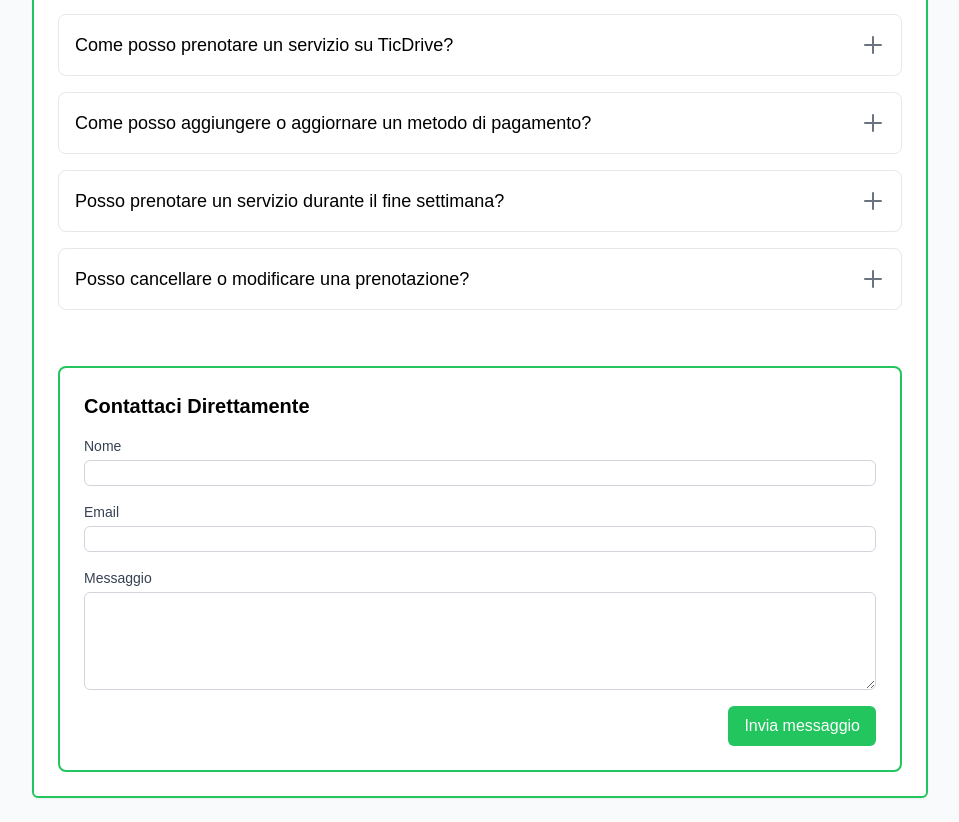
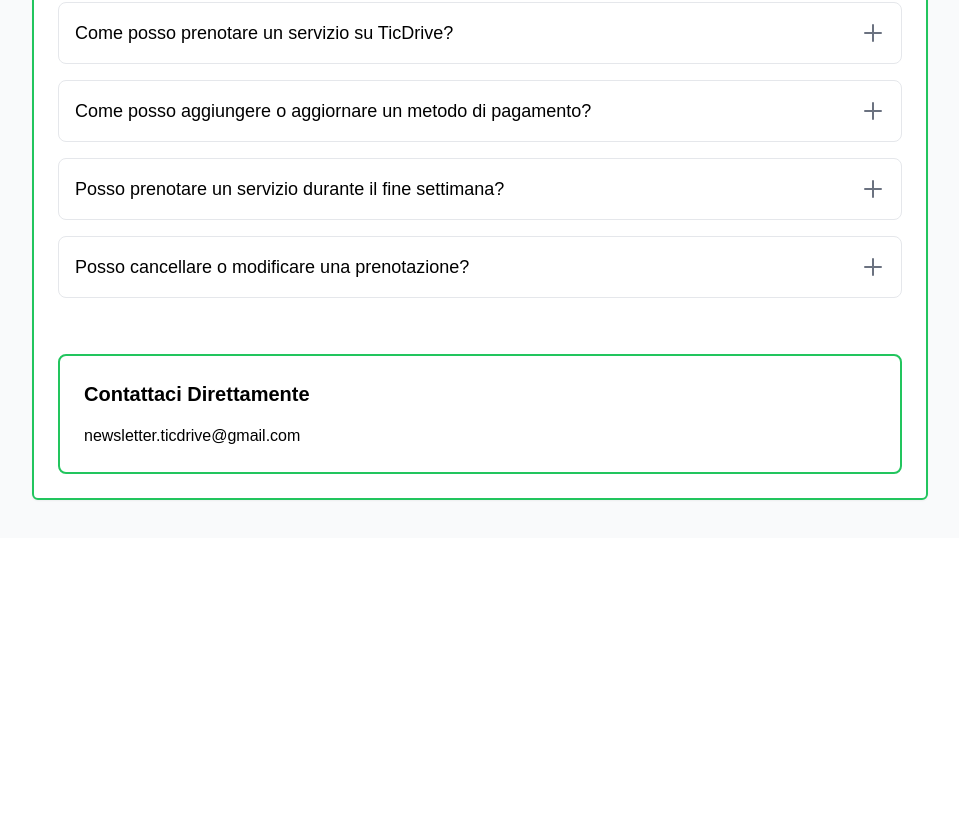
Before and after one commit to AlbyCosmy99/ticdrive-workshops-website-nuxt, a Nuxt app: page /Support in a window 1280 px wide. Shown: the part 262-1084 px from the top of the page, without its empty margins (160-1119 px from the left). After the commit the page ends 800 px from the top, so only its background shows below. Built offline with nearby package versions, Linux system fonts and the light colour scheme; a web font is replaced by a local one.

Commit message:
feat: implement support

```diff
--- a/pages/Support.vue
+++ b/pages/Support.vue
@@ -4,7 +4,6 @@
             <div class="flex items-center justify-between mb-8">
                 <div>
                     <h1 class="text-2xl font-semibold">Domande Frequenti</h1>
-                    <p class="text-gray-600 mt-1">Come possiamo aiutarti?</p>
                 </div>
                 <div>
                     <img src="/svg/TicDriveLogo.svg" alt="TicDrive" class="h-12" />
@@ -36,7 +35,7 @@
                     </div>
 
                     <div class="space-y-4">
-                        <div v-for="(faq, index) in faqs" :key="index"
+                        <div v-for="(faq, index) in filteredFaqs" :key="index"
                             class="border rounded-lg p-4 cursor-pointer hover:border-gray-400"
                             @click="toggleFaq(index)">
                             <div class="flex justify-between items-center">
@@ -59,32 +58,7 @@
                 <div class="mt-8 pt-6">
                     <div class="border-2 border-green-500 rounded-lg p-6">
                         <h2 class="text-xl font-semibold mb-4">Contattaci Direttamente</h2>
-                        <form @submit.prevent="submitForm" class="space-y-4">
-                            <div>
-                                <label for="name" class="block text-sm font-medium text-gray-700">Nome</label>
-                                <input type="text" id="name" v-model="formData.name"
-                                    class="mt-1 block w-full rounded-md border border-gray-300 focus:ring-2 focus:ring-green-500">
-                            </div>
-
-                            <div>
-                                <label for="email" class="block text-sm font-medium text-gray-700">Email</label>
-                                <input type="email" id="email" v-model="formData.email"
-                                    class="mt-1 block w-full rounded-md border border-gray-300 focus:ring-2 focus:ring-green-500">
-                            </div>
-
-                            <div>
-                                <label for="message" class="block text-sm font-medium text-gray-700">Messaggio</label>
-                                <textarea id="message" v-model="formData.message" rows="4"
-                                    class="mt-1 block w-full rounded-md border border-gray-300 focus:ring-2 focus:ring-green-500"></textarea>
-                            </div>
-
-                            <div class="flex justify-end">
-                                <button type="submit"
-                                    class="px-4 py-2 bg-green-500 text-white rounded-md hover:bg-green-600 transition-colors">
-                                    Invia messaggio
-                                </button>
-                            </div>
-                        </form>
+                        <p>newsletter.ticdrive@gmail.com</p>
                     </div>
                 </div>
             </div>
@@ -93,7 +67,7 @@
 </template>
 
 <script lang="ts">
-import { defineComponent, ref } from 'vue'
+import { defineComponent, ref, computed } from 'vue'
 
 export default defineComponent({
     name: 'Support',
@@ -132,6 +106,13 @@
             faqs.value[index].isOpen = !faqs.value[index].isOpen
         }
 
+        const filteredFaqs = computed(() =>
+            faqs.value.filter(faq =>
+                faq.question.toLowerCase().includes(searchQuery.value.toLowerCase()) ||
+                faq.answer.toLowerCase().includes(searchQuery.value.toLowerCase())
+            )
+        )
+
         const submitForm = async () => {
             console.log('Form submitted:', formData.value)
             formData.value = {
@@ -145,6 +126,7 @@
             searchQuery,
             formData,
             faqs,
+            filteredFaqs,
             toggleFaq,
             submitForm
         }
```
